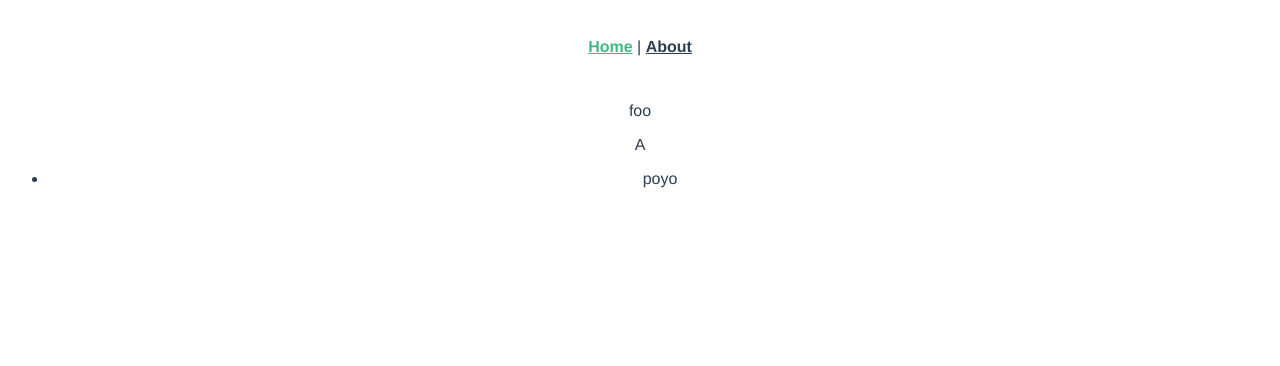
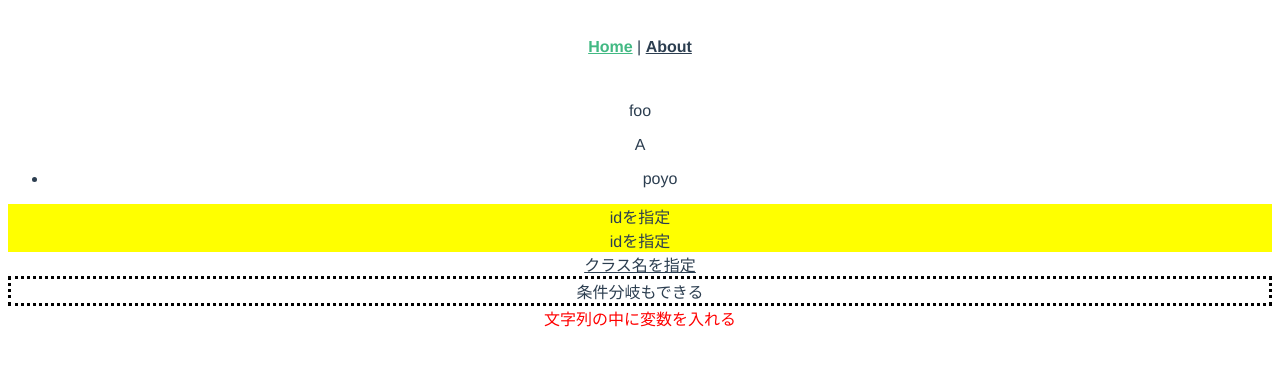
Before and after one commit to yto60/vue-example, a Vue app: page /#/ in a window 1280 px wide. Shown: the top 366 px of the page. Built offline with nearby package versions, Linux system fonts and the light colour scheme.

Commit message:
バインディング

```diff
--- a/src/components/MyHelloWorld.vue
+++ b/src/components/MyHelloWorld.vue
@@ -9,6 +9,12 @@
         {{ user.name }}
       </li>
     </ul>
+    <div v-bind:id="dynamicId">idを指定</div>
+    <div :id="dynamicId">idを指定</div>
+
+    <div :class="dynamicClass">クラス名を指定</div>
+    <div :class="dynamicClass2">条件分岐もできる</div>
+    <div :class="`has-color-${dynamicColor}`">文字列の中に変数を入れる</div>
   </div>
 </template>
 
@@ -30,6 +36,13 @@ export default class MyHelloWorld extends Vue {
       isActive: false
     }
   ]
+  dynamicId: string = 'my-id'
+  dynamicClass: string = 'has-underline'
+  dynamicClass2 = {
+    'has-border': this.val === 'foo',
+    'has-border-2': this.val === 'bar'
+  }
+  dynamicColor: string = 'red' // 'blue' に書き換えると青になる
 
   // Computed
   get activeUsers() {
@@ -39,4 +52,23 @@ export default class MyHelloWorld extends Vue {
 }
 </script>
 
-<style lang="scss" scoped></style>
+<style lang="scss" scoped>
+#my-id {
+  background-color: yellow;
+}
+.has-underline {
+  text-decoration: underline;
+}
+.has-color-red {
+  color: red;
+}
+.has-color-blue {
+  color: blue;
+}
+.has-border {
+  border: dotted black;
+}
+.has-border-2 {
+  border: thick green;
+}
+</style>
```
